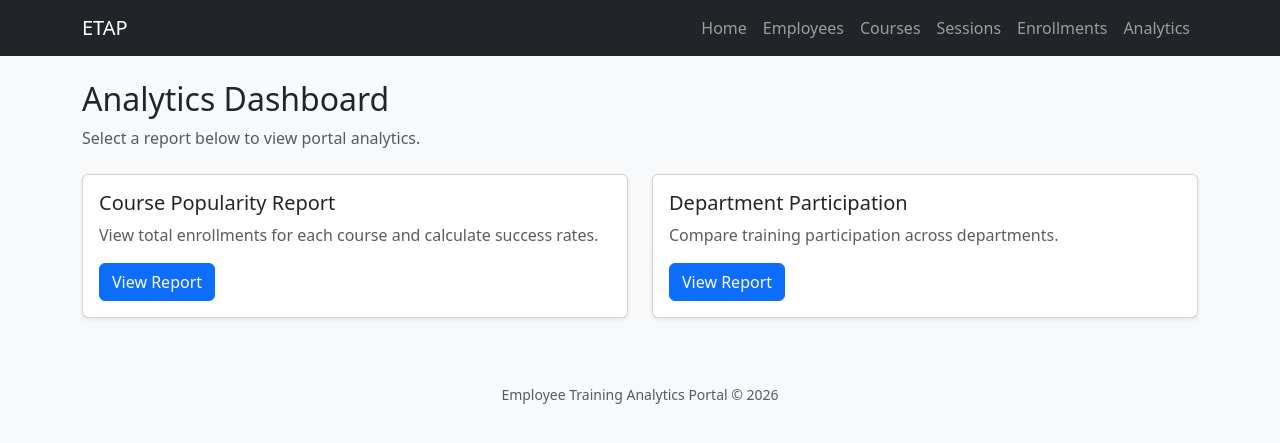
After one commit to vancoder1/etap_system, a Django app: page /analytics/ in a window 1280 px wide. The commit adds this page. Shown: the top 443 px of the page. Run offline with Django 5.2, Linux system fonts and the light colour scheme.

Commit message:
feat: add analytics dashboard and related views for course popularity and department participation

```diff
--- /dev/null
+++ b/training/templates/training/analytics_dashboard.html
@@ -0,0 +1,29 @@
+{% extends 'training/base.html' %}
+
+{% block content %}
+<div class="mb-4">
+    <h2>Analytics Dashboard</h2>
+    <p class="text-muted">Select a report below to view portal analytics.</p>
+</div>
+
+<div class="row g-4">
+    <div class="col-md-6">
+        <div class="card shadow-sm h-100">
+            <div class="card-body">
+                <h5 class="card-title">Course Popularity Report</h5>
+                <p class="card-text text-muted">View total enrollments for each course and calculate success rates.</p>
+                <a href="{% url 'course_popularity' %}" class="btn btn-primary">View Report</a>
+            </div>
+        </div>
+    </div>
+    <div class="col-md-6">
+        <div class="card shadow-sm h-100">
+            <div class="card-body">
+                <h5 class="card-title">Department Participation</h5>
+                <p class="card-text text-muted">Compare training participation across departments.</p>
+                <a href="{% url 'department_participation' %}" class="btn btn-primary">View Report</a>
+            </div>
+        </div>
+    </div>
+</div>
+{% endblock %}
--- a/training/templates/training/base.html
+++ b/training/templates/training/base.html
@@ -18,7 +18,7 @@
                 <li class="nav-item"><a class="nav-link" href="{% url 'course_list' %}">Courses</a></li>
                 <li class="nav-item"><a class="nav-link" href="{% url 'session_list' %}">Sessions</a></li>
                 <li class="nav-item"><a class="nav-link" href="{% url 'enrollment_list' %}">Enrollments</a></li>
-                <li class="nav-item"><a class="nav-link" href="#">Analytics</a></li>
+                <li class="nav-item"><a class="nav-link" href="{% url 'analytics_dashboard' %}">Analytics</a></li>
             </ul>
         </div>
     </div>
--- a/training/urls.py
+++ b/training/urls.py
@@ -26,4 +26,9 @@ urlpatterns = [
     path('enrollments/', views.EnrollmentListView.as_view(), name='enrollment_list'),
     path('enrollments/add/', views.EnrollmentCreateView.as_view(), name='enrollment_add'),
     path('enrollments/<int:pk>/edit/', views.EnrollmentUpdateView.as_view(), name='enrollment_edit'),
+
+    # Analytics URLs
+    path('analytics/', views.AnalyticsDashboardView.as_view(), name='analytics_dashboard'),
+    path('analytics/course_popularity/', views.CoursePopularityView.as_view(), name='course_popularity'),
+    path('analytics/department_participation/', views.DepartmentParticipationView.as_view(), name='department_participation'),
 ]
--- a/training/views.py
+++ b/training/views.py
@@ -1,5 +1,6 @@
 from django.urls import reverse_lazy
 from django.views.generic import TemplateView, ListView, CreateView, UpdateView, DeleteView
+from django.db.models import Count, Q
 from .models import Employee, Course, Session, Enrollment
 
 # Home View
@@ -153,3 +154,52 @@ class EnrollmentUpdateView(UpdateView):
     fields = ['employee', 'session', 'status']
     template_name = 'training/form.html'
     success_url = reverse_lazy('enrollment_list')
+
+# --- Analytics Views ---
+class AnalyticsDashboardView(TemplateView):
+    template_name = 'training/analytics_dashboard.html'
+
+class CoursePopularityView(TemplateView):
+    template_name = 'training/course_popularity.html'
+
+    def get_context_data(self, **kwargs):
+        context = super().get_context_data(**kwargs)
+        # Group by course title and annotate total enrollments and completed enrollments
+        course_stats = Course.objects.annotate(
+            total_enrollments=Count('sessions__enrollments'),
+            completed_enrollments=Count('sessions__enrollments', filter=Q(sessions__enrollments__status='COMPLETED'))
+        ).order_by('-total_enrollments')
+
+        # Calculate success rate
+        for course in course_stats:
+            if course.total_enrollments > 0:
+                course.success_rate = (course.completed_enrollments / course.total_enrollments) * 100
+            else:
+                course.success_rate = 0
+
+        context['course_stats'] = course_stats
+        return context
+
+class DepartmentParticipationView(TemplateView):
+    template_name = 'training/department_participation.html'
+
+    def get_context_data(self, **kwargs):
+        context = super().get_context_data(**kwargs)
+        # We need a summary of completed enrollments per department
+        departments = Employee.DEPARTMENTS
+        dept_stats = []
+
+        for dept_code, dept_name in departments:
+            completed_count = Enrollment.objects.filter(
+                employee__department=dept_code,
+                status='COMPLETED'
+            ).count()
+            dept_stats.append({
+                'department': dept_name,
+                'completed_trainings': completed_count
+            })
+
+        # Sort by completed count descending
+        dept_stats.sort(key=lambda x: x['completed_trainings'], reverse=True)
+        context['dept_stats'] = dept_stats
+        return context
```
Also changed, not shown: training/templates/training/course_popularity.html (added, +33 -0 lines), training/templates/training/department_participation.html (added, +31 -0 lines).
